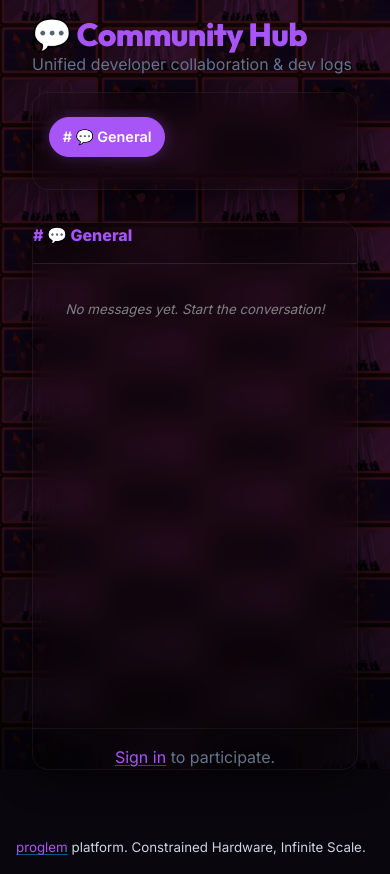
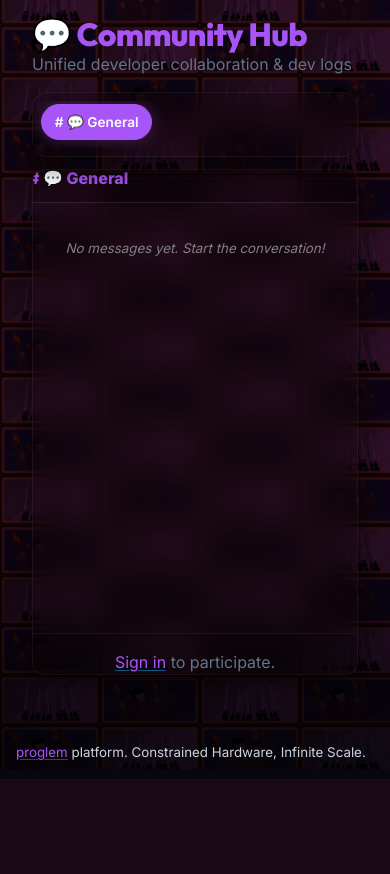
Before and after one commit to berkantxaydin/berkant.app, a Flask app: page /chat in a window 390 px wide. Shown: the part 75-949 px from the top of the page. After the commit the page ends 854 px from the top, so only its background shows below. Run offline with Flask 3, Linux system fonts and the light colour scheme; data comes from the database, SQL or seed files in the repository; data that the repository does not hold is empty; some libraries are stand-ins or nearby versions.

Commit message:
UI Fix: Redesigned Chat channels as a horizontal scroll bar on mobile

```diff
--- a/templates/chat.html
+++ b/templates/chat.html
@@ -243,22 +243,31 @@
   @media (max-width: 992px) {
     .chat-container {
       grid-template-columns: 1fr;
-      gap: 1rem;
+      gap: 0.75rem;
     }
 
     .chat-sidebar {
       position: static;
+      z-index: 10;
+    }
+
+    .channel-panel {
+      padding: 0.5rem;
+      margin-bottom: 0;
+      overflow: visible; /* Ensure scroll isn't clipped */
     }
 
     .channel-header {
-      display: none; /* Hide header on mobile to save space */
+      display: none;
     }
 
     .channel-list {
       flex-direction: row;
       overflow-x: auto;
-      padding-bottom: 0.5rem;
-      scrollbar-width: none;
+      -webkit-overflow-scrolling: touch;
+      padding: 0.2rem 0;
+      gap: 0.5rem;
+      display: flex !important; /* Force flex in case of conflicts */
     }
 
     .channel-list::-webkit-scrollbar {
@@ -267,15 +276,26 @@
 
     .channel-item {
       flex: 0 0 auto;
+      list-style: none;
+      margin: 0;
+      padding: 0;
     }
 
     .jam-tab-btn {
       width: auto;
       white-space: nowrap;
+      font-size: 0.85rem;
+      padding: 0.4rem 0.8rem;
+      margin: 0;
     }
 
     .chat-box {
-      height: 65vh;
+      height: 60vh;
+      border-radius: 12px;
+    }
+
+    .chat-header {
+      padding: 0.75rem;
     }
   }
 
```
